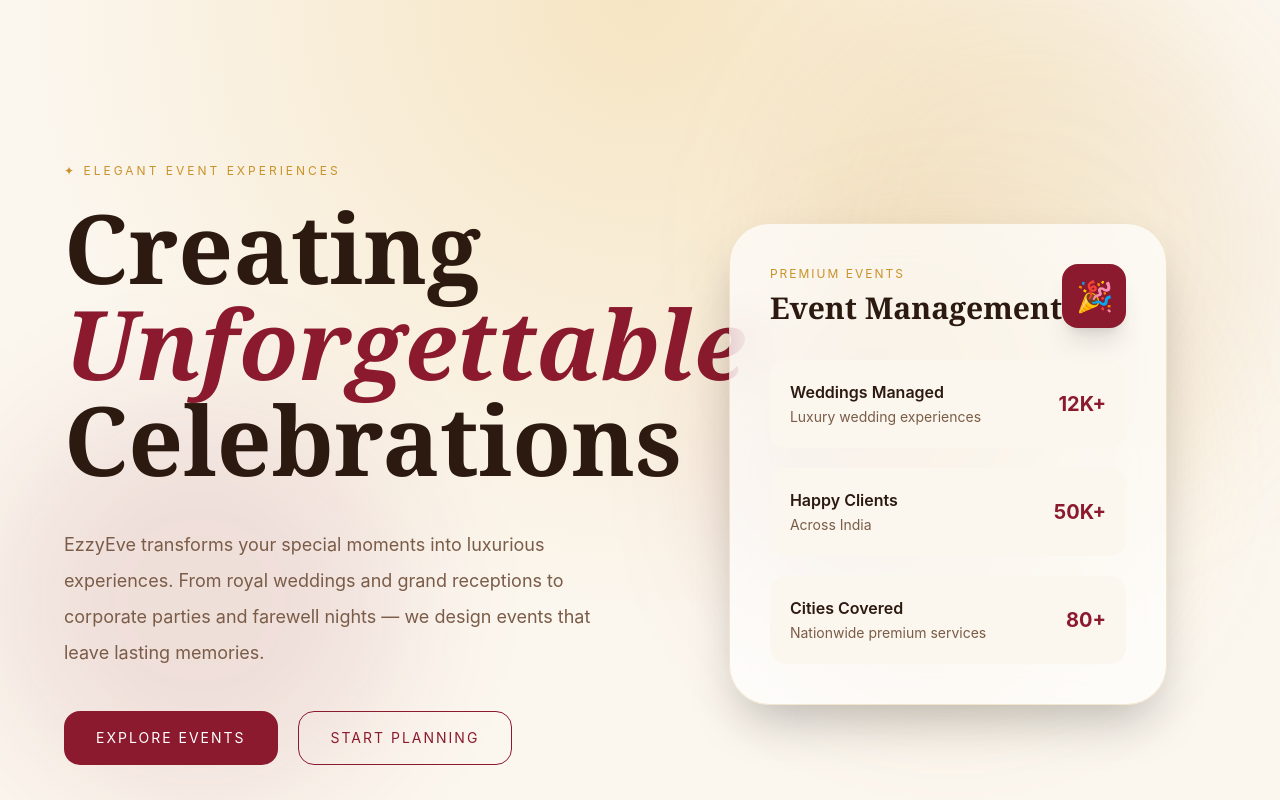
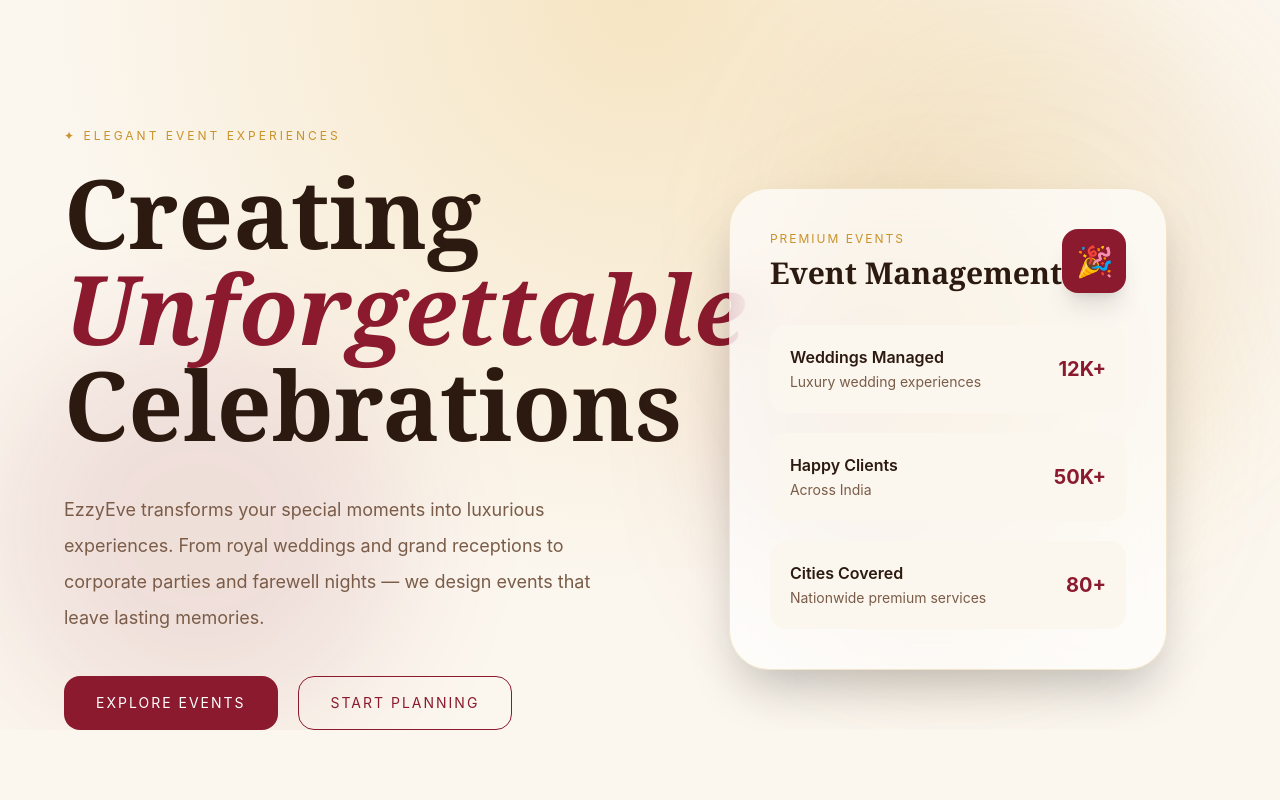
Before and after one commit to Mayankolkhaa/ezzyeve-event-management, a React (Vite) app in the folder client/: page /events in a window 1280 px wide. Shown: the top 800 px of the page. Built offline with nearby package versions, Linux system fonts and the light colour scheme.

Commit message:
modified client/src

```diff
--- a/client/src/pages/EventsPage.jsx
+++ b/client/src/pages/EventsPage.jsx
@@ -61,7 +61,7 @@
     <div className="bg-[#FBF6EE] text-[#2C1A10] overflow-x-hidden">
 
       {/* HERO SECTION */}
-      <section className="relative min-h-screen flex items-center px-6 lg:px-16 pt-32 overflow-hidden">
+      <section className="relative flex items-center px-6 lg:px-16 pt-32 overflow-hidden">
 
         {/* BACKGROUND */}
         <div className="absolute inset-0 bg-[radial-gradient(circle_at_top,#f6e5c3_0%,#FBF6EE_60%)]"></div>
```
